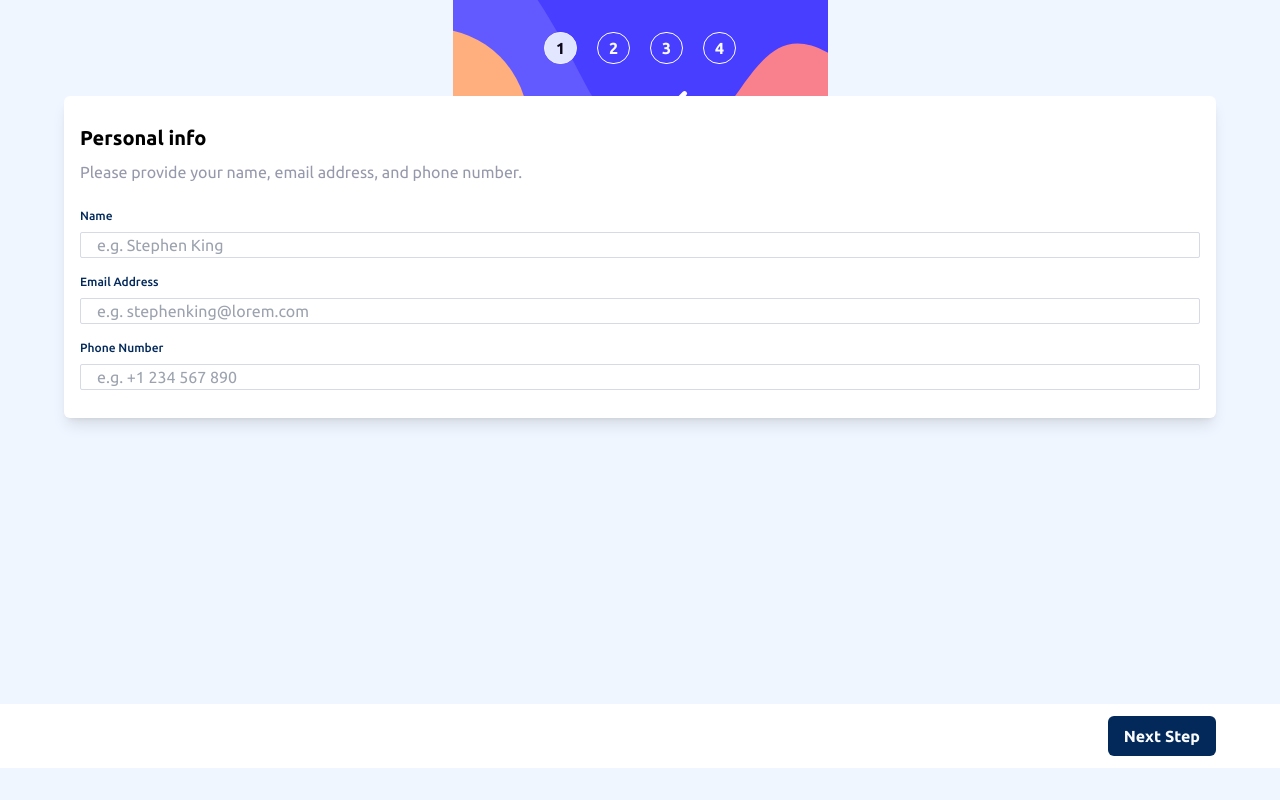
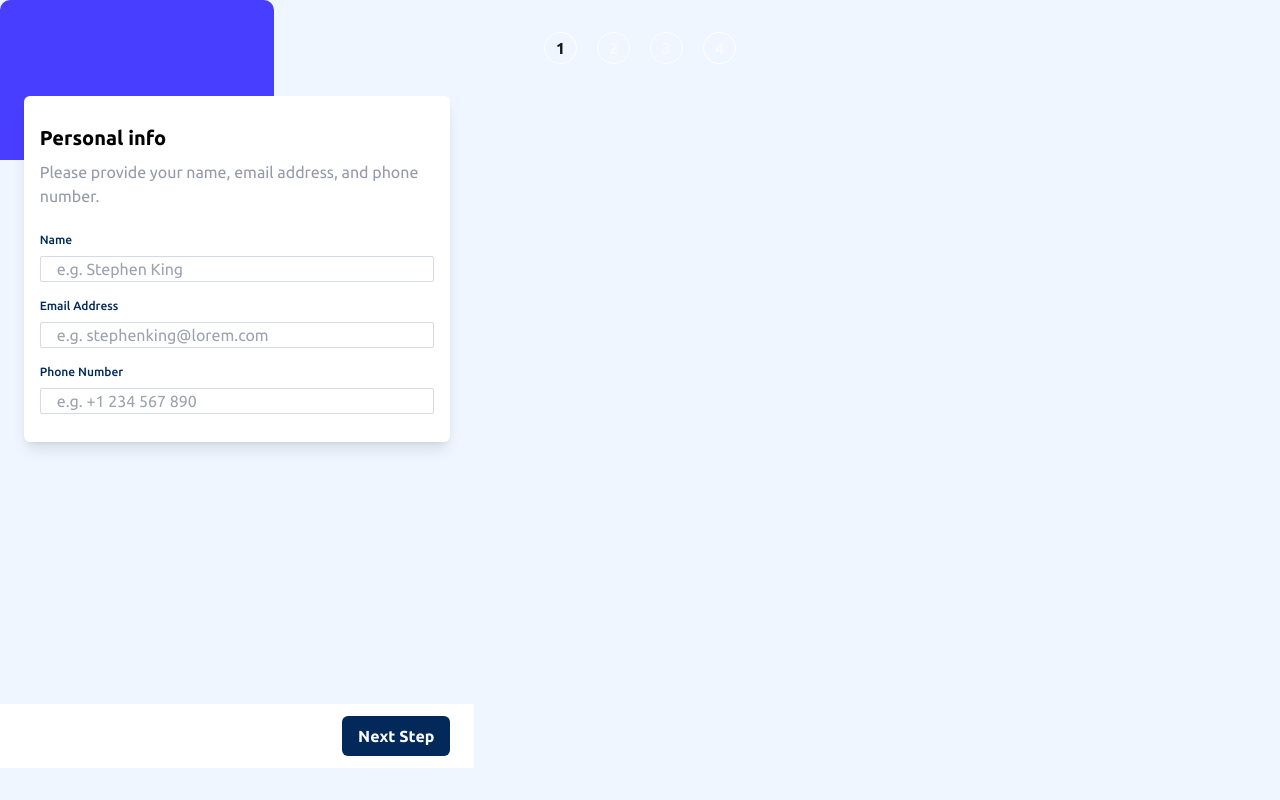
Before and after one commit to Robertron624/multi-step-form, a React (Vite) app: page / in a window 1280 px wide. Built offline with nearby package versions, Linux system fonts and the light colour scheme.

Commit message:
fix: steps number bg image changed from root to steps component container

```diff
--- a/src/App.css
+++ b/src/App.css
@@ -3,8 +3,6 @@
   margin: 0 auto;
   text-align: center;
   width: 100%;
-
-  background-image: url(/bg-sidebar-mobile.svg);
   background-repeat: no-repeat;
   background-position: top center;
 }
--- a/src/App.tsx
+++ b/src/App.tsx
@@ -18,6 +18,7 @@ function App() {
             <AppProvider>
                 <Router>
                     <main>
+                        <div className="container relative">
                             <StepsNumbers />
                             <Routes>
                                 <Route path="/" element={<FirstStep />} />
@@ -26,6 +27,7 @@ function App() {
                                 <Route path="/fourth" element={<FourthStep />} />
                                 <Route path="/fifth" element={<Fifth />} />
                             </Routes>
+                        </div>
                     </main>
                 </Router>
             </AppProvider>
--- a/src/components/StepsNumbers.tsx
+++ b/src/components/StepsNumbers.tsx
@@ -48,7 +48,8 @@ const StepsNumbers = () => {
     };
 
     return (
-        <div className="flex gap-5 max-w-[12rem] mx-auto my-8">
+        <div className="w-full h-40 bg-no-repeat bg-steps-pattern-mobile md:bg-steps-pattern-desktop">
+            <div className="flex gap-5 max-w-[12rem] mx-auto py-8 ">
                 {FORM_STEPS.map((stepNumber) => (
                     <button
                         onClick={handleChangeStep}
@@ -64,6 +65,7 @@ const StepsNumbers = () => {
                     </button>
                 ))}
             </div>
+        </div>
     );
 };
 
--- a/src/steps/Fifth.tsx
+++ b/src/steps/Fifth.tsx
@@ -1,5 +1,6 @@
 const Fifth = () => {
   return (
+    <div className="absolute top-24">
       <div className='w-[90%] shadow-lg mx-auto bg-white rounded-md px-4 py-20 text-center'>
           <img className='mx-auto mb-4 w-12 md:w-16' src="/icon-thank-you.svg" alt="checkmark icon inside a red circle"  />
           <h1 className='text-2xl mb-3 font-bold text-center'>Thank you!</h1>
@@ -8,6 +9,7 @@ const Fifth = () => {
               We hope you have fun using our platform. If you ever need support, please feel free to email us at support@loremgaming.com
           </p>
       </div>
+    </div>
   )
 }
 
--- a/src/steps/FirstStep.tsx
+++ b/src/steps/FirstStep.tsx
@@ -31,7 +31,7 @@ const FirstStep = () => {
     };
 
     return (
-        <div className="">
+        <div className="absolute top-24">
             <form onSubmit={handleSubmit(saveData)} action="" method="POST">
                 <fieldset className="flex flex-col justify-between h-[84vh]">
                     <div className="w-[90%] shadow-lg mx-auto bg-white rounded-md px-4 py-7 text-left">
--- a/src/steps/FourthStep.tsx
+++ b/src/steps/FourthStep.tsx
@@ -21,7 +21,7 @@ const FourthStep = () => {
     };
 
     return (
-        <div className="">
+        <div className="absolute top-24 w-full">
             <div>
                 <fieldset className="flex flex-col justify-between h-[84vh]">
                     <div className="w-[90%] mb-6 shadow-lg mx-auto bg-white rounded-md px-4 py-7 text-left">
--- a/src/steps/SecondStep.tsx
+++ b/src/steps/SecondStep.tsx
@@ -62,7 +62,7 @@ const SecondStep = () => {
     };
 
     return (
-        <div className="">
+        <div className="absolute top-24">
             <form onSubmit={handleSubmit} action="" method="POST">
                 <fieldset className="flex flex-col justify-between h-[84vh]">
                     <div className="w-[90%] mb-6 shadow-lg mx-auto bg-white rounded-md px-4 py-7 text-left">
--- a/src/steps/ThirdStep.tsx
+++ b/src/steps/ThirdStep.tsx
@@ -51,7 +51,7 @@ const ThirdStep = () => {
     };
 
     return (
-        <div className="">
+        <div className="absolute top-24">
             <form onSubmit={handleSubmit} action="" method="POST">
                 <fieldset className="flex flex-col justify-between h-[84vh]">
                     <div className="w-[90%] mb-6 shadow-lg mx-auto bg-white rounded-md px-4 py-7 text-left">
--- a/tailwind.config.js
+++ b/tailwind.config.js
@@ -19,6 +19,10 @@ export default {
       },
       fontFamily: {
         'ubuntu': ['Ubuntu', 'sans-serif'],
+      },
+      backgroundImage: {
+        "steps-pattern-mobile": "url(/bg-sidebar-mobile.svg)",
+        "steps-pattern-desktop": "url(/bg-sidebar-desktop.svg)",
       }
     },
   },
```
Lines whose indentation alone changed are shown as unchanged.
